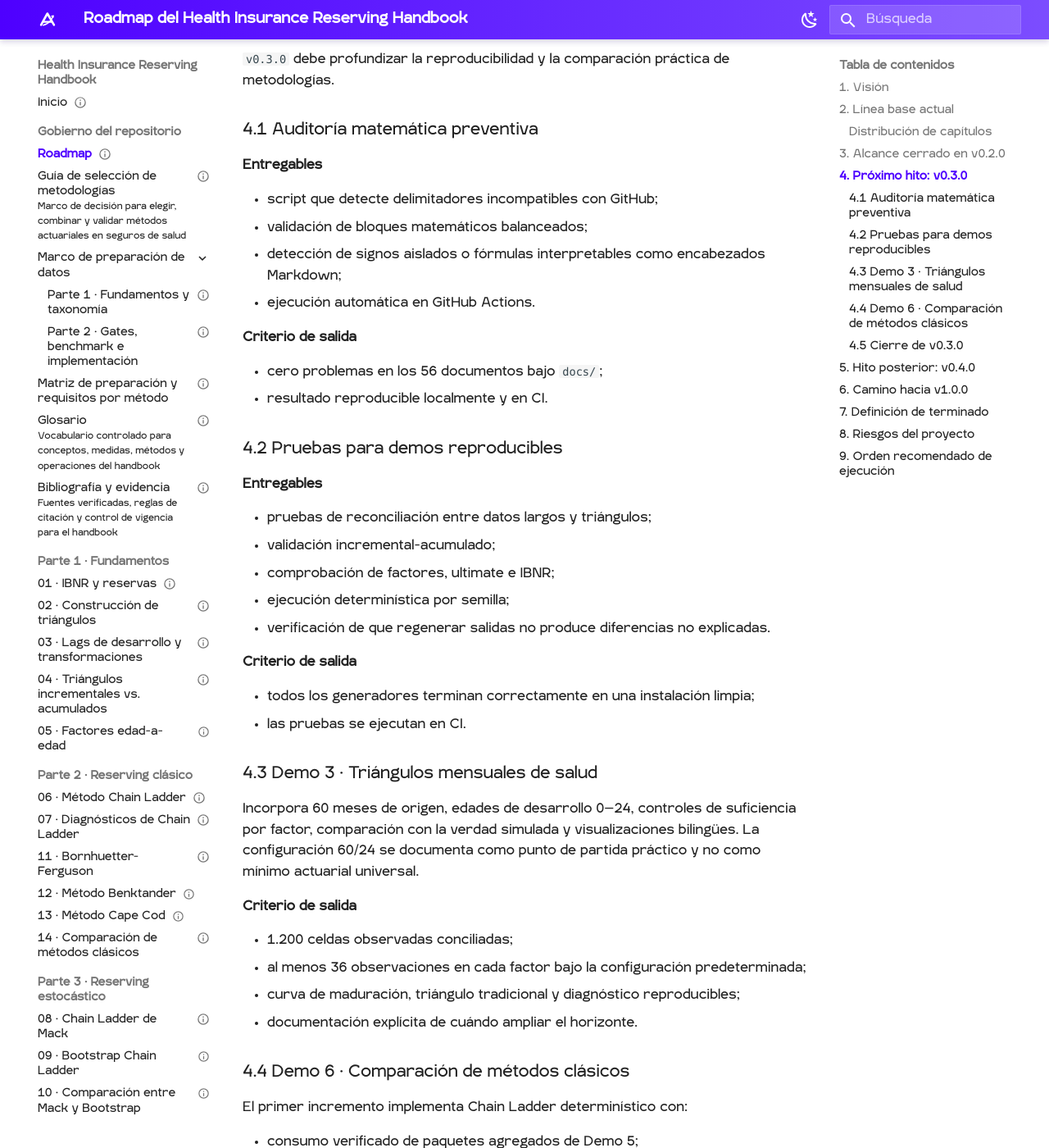
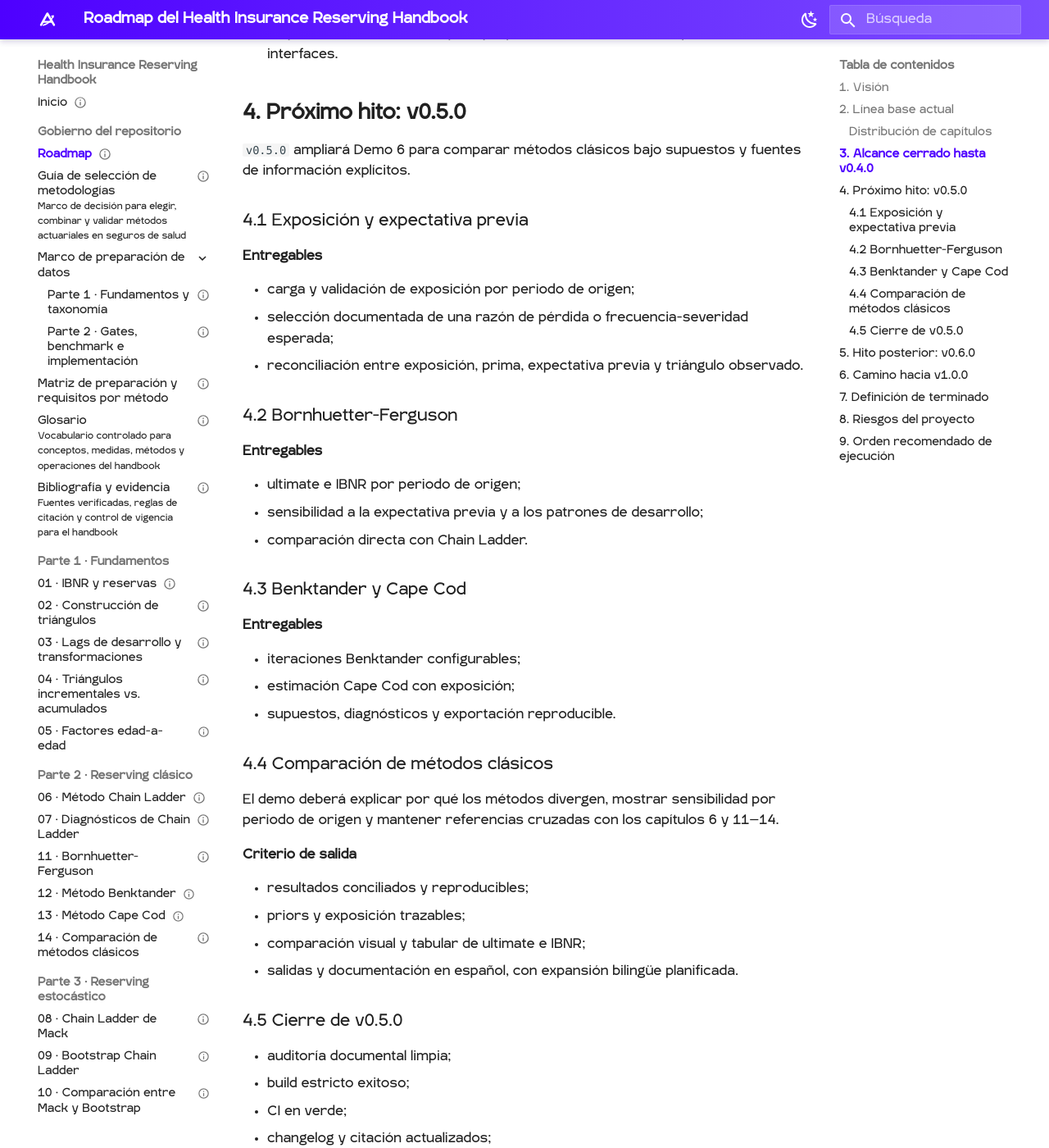
Before and after one commit to jaforero/health-insurance-reserving-handbook, an MkDocs documentation site: the page built from docs/roadmap.md, in a window 1280 px wide and 1400 px high, scrolled down 2291 px. Shown: the whole window at 82% size. Built offline with MkDocs 1.6.1 and Material for MkDocs 9.7.7, drawn with Linux system fonts in a browser that asks for light colours; some of the changed text lies outside the part shown.

```diff
--- a/docs/roadmap.md
+++ b/docs/roadmap.md
@@ -1,12 +1,12 @@
 ---
 title: "Roadmap del Health Insurance Reserving Handbook"
-description: "Estado vigente, próximos hitos, criterios de salida y riesgos para desarrollar el handbook desde v0.3.0 hacia v1.0.0."
+description: "Estado vigente, próximos hitos, criterios de salida y riesgos para desarrollar el handbook desde v0.4.0 hacia v1.0.0."
 chapter: "roadmap"
 part: "repository"
 language: "es"
 status: "draft"
-version: "0.3.0"
-last_updated: "2026-07-15"
+version: "0.4.0"
+last_updated: "2026-07-16"
 ---
 
 # Roadmap del Health Insurance Reserving Handbook
@@ -27,9 +27,8 @@ El objetivo es consolidar una referencia profesional, abierta y reproducible sob
 
 ## 2. Línea base actual
 
-La versión pública más reciente es `v0.3.0`, que incorpora el flujo local de datos propios a
-triángulos actuariales mediante Demo 5. La rama de desarrollo añade Chain Ladder determinístico
-como primer incremento de Demo 6.
+La versión pública más reciente es `v0.4.0`. Incorpora el flujo local de datos propios a triángulos
+actuariales mediante Demo 5 y Chain Ladder determinístico como primer incremento de Demo 6.
 
 | Componente | Estado actual |
 |---|---|
@@ -55,7 +54,7 @@ como primer incremento de Demo 6.
 | 7 | Colombia | 12 |
 |  | **Total** | **40** |
 
-## 3. Alcance cerrado en v0.2.0
+## 3. Alcance cerrado hasta v0.4.0
 
 - incorporación del demo pagado vs. incurrido;
 - traducción y normalización de las Partes 1–7;
@@ -66,79 +65,53 @@ como primer incremento de Demo 6.
 - matriz de requisitos y elegibilidad por metodología;
 - diccionario canónico con nombres principales en español;
 - Demo 4 de preparación y evaluación de datasets.
-- Demo 5 local para construir triángulos con datos propios mediante Streamlit.
+- Demo 5 local para construir triángulos con datos propios mediante Streamlit;
+- Demo 6 local para seleccionar factores, proyectar el triángulo y estimar ultimate e IBNR;
+- sistema visual corporativo compartido con IgraSans local y componentes responsivos;
+- 32 pruebas automatizadas para preparación, Chain Ladder, exportación e interfaces.
 
-Las mejoras hasta el Demo 4 constituyen la línea base pública. El Demo 5 forma parte del incremento
-en preparación para el siguiente release.
+## 4. Próximo hito: v0.5.0
 
-## 4. Próximo hito: v0.3.0
+`v0.5.0` ampliará Demo 6 para comparar métodos clásicos bajo supuestos y fuentes de información
+explícitos.
 
-`v0.3.0` debe profundizar la reproducibilidad y la comparación práctica de metodologías.
-
-### 4.1 Auditoría matemática preventiva
+### 4.1 Exposición y expectativa previa
 
 **Entregables**
 
-- script que detecte delimitadores incompatibles con GitHub;
-- validación de bloques matemáticos balanceados;
-- detección de signos aislados o fórmulas interpretables como encabezados Markdown;
-- ejecución automática en GitHub Actions.
+- carga y validación de exposición por periodo de origen;
+- selección documentada de una razón de pérdida o frecuencia-severidad esperada;
+- reconciliación entre exposición, prima, expectativa previa y triángulo observado.
 
-**Criterio de salida**
-
-- cero problemas en los 56 documentos bajo `docs/`;
-- resultado reproducible localmente y en CI.
-
-### 4.2 Pruebas para demos reproducibles
+### 4.2 Bornhuetter-Ferguson
 
 **Entregables**
 
-- pruebas de reconciliación entre datos largos y triángulos;
-- validación incremental-acumulado;
-- comprobación de factores, ultimate e IBNR;
-- ejecución determinística por semilla;
-- verificación de que regenerar salidas no produce diferencias no explicadas.
+- ultimate e IBNR por periodo de origen;
+- sensibilidad a la expectativa previa y a los patrones de desarrollo;
+- comparación directa con Chain Ladder.
 
-**Criterio de salida**
+### 4.3 Benktander y Cape Cod
 
-- todos los generadores terminan correctamente en una instalación limpia;
-- las pruebas se ejecutan en CI.
+**Entregables**
 
-### 4.3 Demo 3 · Triángulos mensuales de salud
+- iteraciones Benktander configurables;
+- estimación Cape Cod con exposición;
+- supuestos, diagnósticos y exportación reproducible.
 
-Incorpora 60 meses de origen, edades de desarrollo 0–24, controles de suficiencia por factor, comparación con la verdad simulada y visualizaciones bilingües. La configuración 60/24 se documenta como punto de partida práctico y no como mínimo actuarial universal.
+### 4.4 Comparación de métodos clásicos
 
-**Criterio de salida**
-
-- 1.200 celdas observadas conciliadas;
-- al menos 36 observaciones en cada factor bajo la configuración predeterminada;
-- curva de maduración, triángulo tradicional y diagnóstico reproducibles;
-- documentación explícita de cuándo ampliar el horizonte.
-
-### 4.4 Demo 6 · Comparación de métodos clásicos
-
-El primer incremento implementa Chain Ladder determinístico con:
-
-- consumo verificado de paquetes agregados de Demo 5;
-- factores ponderados, simples, medianos, recientes y manuales;
-- cola explícita, CDF, ultimate e IBNR;
-- sensibilidad, diagnósticos y exportación reproducible.
-
-Los incrementos siguientes compararán:
-
-- Bornhuetter-Ferguson;
-- Benktander;
-- Cape Cod.
-
-El demo debe incluir exposición, expectativa previa defendible, ultimate, IBNR, sensibilidad y visualizaciones por año de origen. Tendrá documentación y salidas en español e inglés.
+El demo deberá explicar por qué los métodos divergen, mostrar sensibilidad por periodo de origen y
+mantener referencias cruzadas con los capítulos 6 y 11–14.
 
 **Criterio de salida**
 
 - resultados conciliados y reproducibles;
-- explicación clara de por qué los métodos divergen;
-- referencias cruzadas con los capítulos 6 y 11–14.
+- priors y exposición trazables;
+- comparación visual y tabular de ultimate e IBNR;
+- salidas y documentación en español, con expansión bilingüe planificada.
 
-### 4.5 Cierre de v0.3.0
+### 4.5 Cierre de v0.5.0
 
 - auditoría documental limpia;
 - build estricto exitoso;
@@ -147,7 +120,7 @@ El demo debe incluir exposición, expectativa previa defendible, ultimate, IBNR,
 - release notes con alcance, limitaciones y comandos de reproducción;
 - verificación del sitio publicado.
 
-## 5. Hito posterior: v0.4.0
+## 5. Hito posterior: v0.6.0
 
 El foco propuesto es incertidumbre y distribución predictiva:
 
@@ -201,12 +174,12 @@ La existencia de un archivo o su inclusión en la navegación solo indica dispon
 
 ## 9. Orden recomendado de ejecución
 
-1. publicación y verificación de v0.3.0;
+1. publicación y verificación de `v0.4.0`;
 2. prueba de aceptación de Demo 5 con datos anonimizados;
-3. auditoría matemática automatizada;
-4. pruebas de reproducibilidad de los demos;
-5. Demo 6 de métodos clásicos;
-6. cierre y publicación de v0.4.0;
-7. Demo 7 de incertidumbre para v0.5.0.
+3. ampliación de Demo 6 con Bornhuetter-Ferguson;
+4. incorporación de Benktander y Cape Cod;
+5. comparación reproducible de métodos clásicos;
+6. cierre y publicación de `v0.5.0`;
+7. Demo 7 de incertidumbre para `v0.6.0`.
 
 No se asignan fechas hasta conocer capacidad de revisión y profundidad requerida. Cada hito debe cerrarse por evidencia.
--- a/pyproject.toml
+++ b/pyproject.toml
@@ -4,7 +4,7 @@ build-backend = "setuptools.build_meta"
 
 [project]
 name = "health-insurance-reserving-handbook"
-version = "0.3.0"
+version = "0.4.0"
 description = "Manual técnico y reproducible sobre IBNR y reservas actuariales en seguros de salud, con aplicaciones al sistema colombiano."
 readme = "README.md"
 requires-python = ">=3.10"
--- a/src/health_reserving/__init__.py
+++ b/src/health_reserving/__init__.py
@@ -42,4 +42,4 @@ __all__ = [
     "read_tabular_file",
 ]
 
-__version__ = "0.2.0"
+__version__ = "0.4.0"
```
Also changed, not shown: CHANGELOG.md (+4 -1 lines), PROJECT-HANDOFF.md (+13 -13 lines), README.md (+4 -4 lines), docs/index.md (+5 -5 lines), 1 other file.
